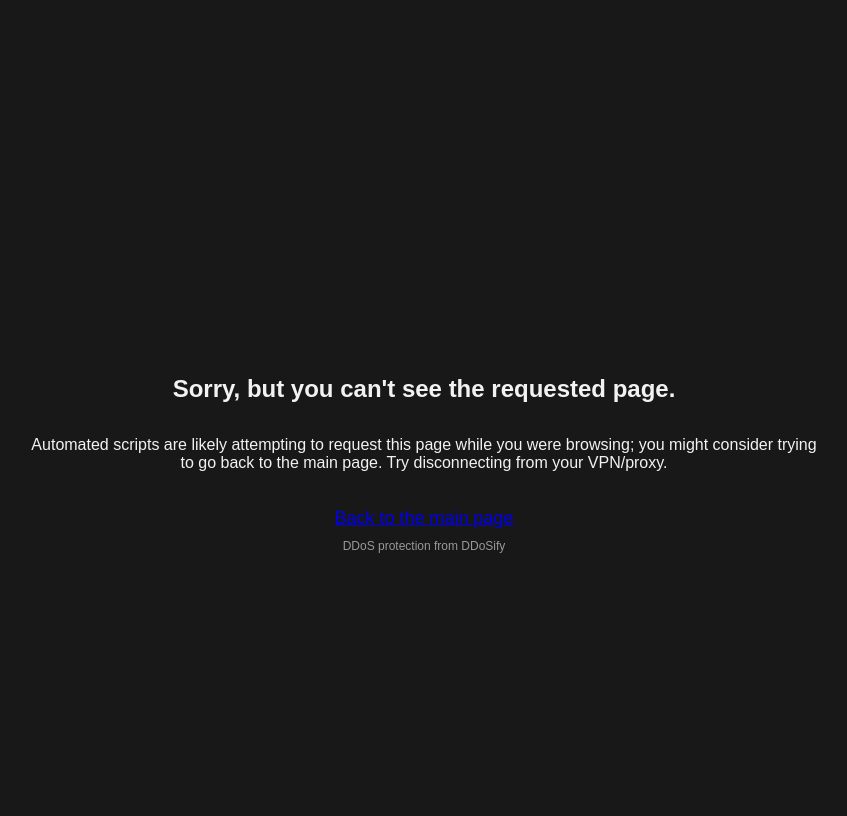
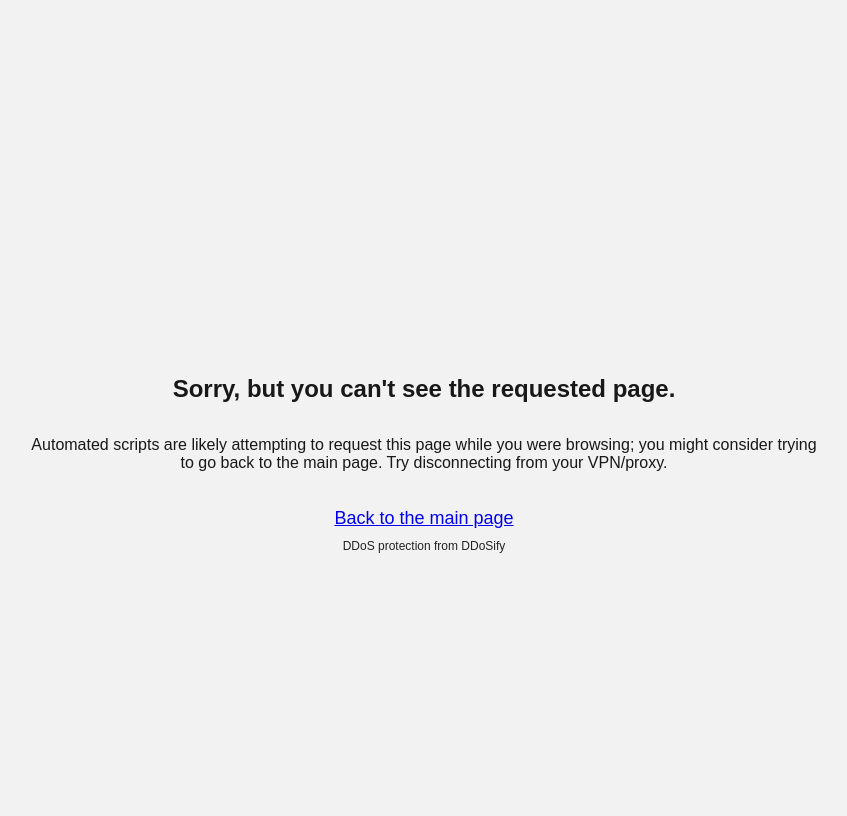
Before and after one commit to tn3w/flask_Captchaify, a Python web app: template templates/block.html in a window 1280 px wide. Shown: the whole page, without its empty margins (216-1063 px from the left). Run offline with Jinja, Linux system fonts and the light colour scheme; the template is opened without the code that fills it, so the values that code supplies are empty.

Commit message:
Fixed light mode

```diff
--- a/templates/block.html
+++ b/templates/block.html
@@ -8,8 +8,8 @@
         <style>
             body {
                 font-family: Arial, sans-serif;
-                background-color: #181818;
-                color: #f2f2f2;
+                background-color: #f2f2f2;
+                color: #181818;
             }
 
             .container {
@@ -46,7 +46,7 @@
                 margin-top: 10px;
                 text-align: center;
                 font-weight: lighter;
-                color: #999;
+                color: #222;
                 text-decoration: none;
             }
 
@@ -68,7 +68,7 @@
                     color: #00BFFF;
                 }
 
-                .ddosify-text {
+                .ddosify-text, .ddosify-link {
                     color: #999;
                 }
             }
```
